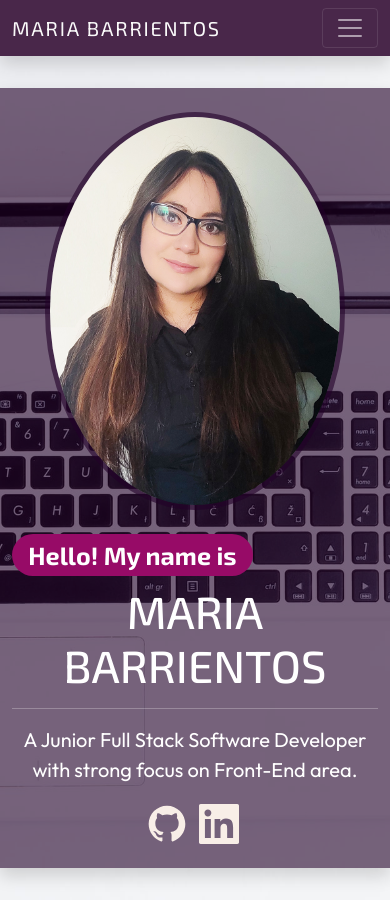
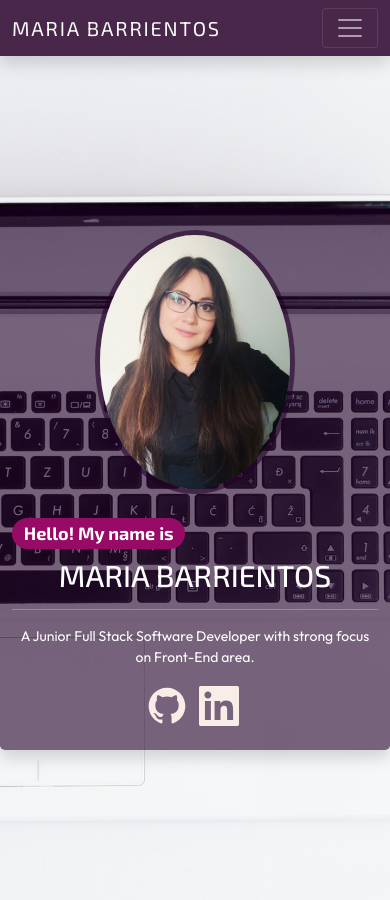
Before and after one commit to cotebarrientos/my-portfolio, a React (Create React App) app: page / in a window 390 px wide. Built offline with nearby package versions, Linux system fonts and the light colour scheme.

Commit message:
Fix jumbotron responsiveness

```diff
--- a/src/assets/Home.css
+++ b/src/assets/Home.css
@@ -22,6 +22,7 @@
 .jumbotron {
     background-color: rgba(34, 0, 40, 0.6);
     color: #FFFFFF;
+    border-radius: .3rem;
 }
 
 .jumbotron h1 {
@@ -61,3 +62,61 @@
 #my-social-media-icons a:active {
     color: #f0ad4e;
 }
+
+/* Media Queries */
+
+@media (max-width: 950px) and (orientation: landscape) {
+    .jumbotron {
+        background-color: rgba(34, 0, 40, 0.6);
+        color: #FFFFFF;
+        border-radius: .3rem;
+    }
+
+    .jumbotron h1 {
+        font-size: 35px;
+    }
+
+    .jumbotron h2 {
+        background-color: #970B67;
+        font-size: 20px;
+    }
+
+    .jumbotron p {
+        font-size: 16px;
+    }
+
+    .my-pic {
+        width: 200px;
+        height: auto;
+        border-radius: 50%;
+        border: 5px solid rgba(34, 0, 40, 0.6);
+    }
+}
+
+@media (min-width: 300px) and (max-width: 500px) {
+    .jumbotron {
+        background-color: rgba(34, 0, 40, 0.6);
+        color: #FFFFFF;
+        border-radius: .3rem;
+    }
+
+    .jumbotron h1 {
+        font-size: 30px;
+    }
+
+    .jumbotron h2 {
+        background-color: #970B67;
+        font-size: 18px;
+    }
+
+    .jumbotron p {
+        font-size: 14px;
+    }
+
+    .my-pic {
+        width: 200px;
+        height: auto;
+        border-radius: 50%;
+        border: 5px solid rgba(34, 0, 40, 0.6);
+    }
+}
```
